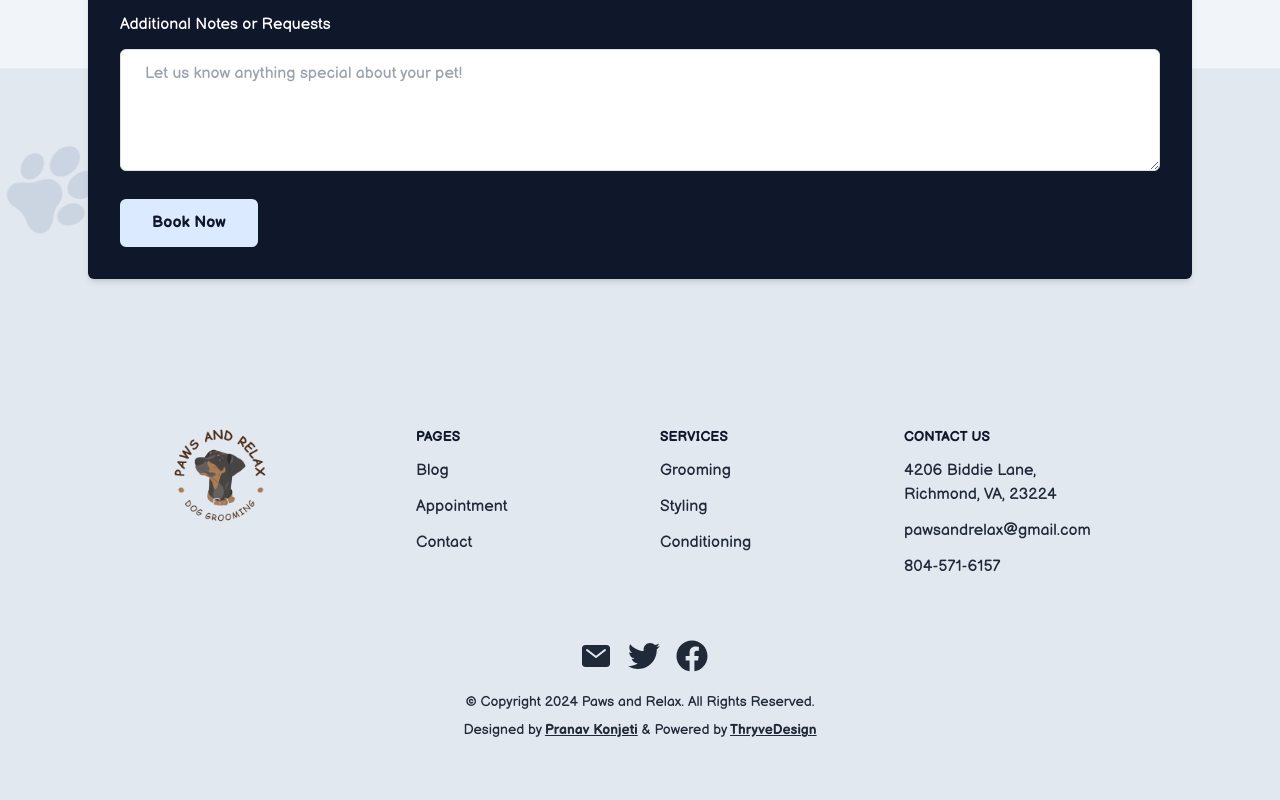
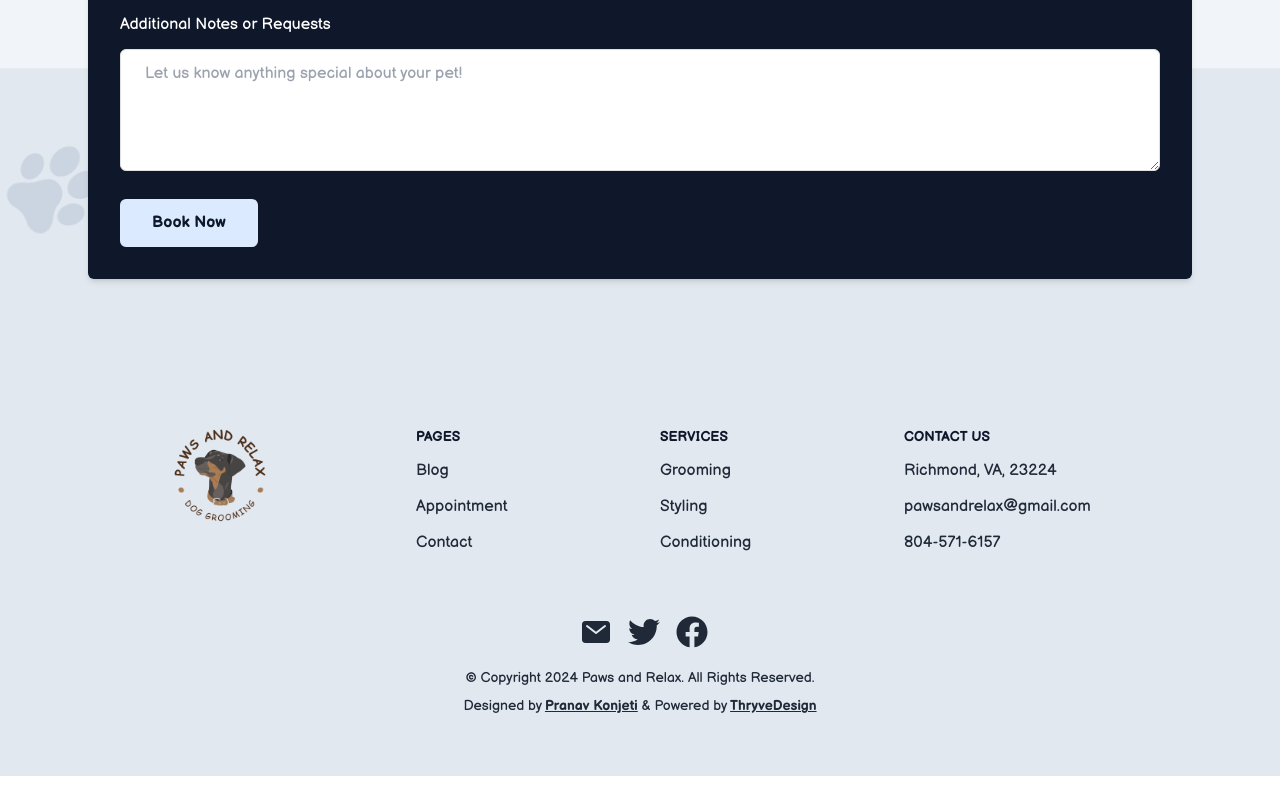
Before and after one commit to PkTheCoda/pawsandrelax, a React (Vite) app: page / in a window 1280 px wide. Shown: the part 5936-6736 px from the top of the page. After the commit the page ends 6712 px from the top, so only its background shows below. Built offline with nearby package versions, Linux system fonts and the light colour scheme.

Commit message:
changed address pawsandrelax

```diff
--- a/src/Components/Footer.jsx
+++ b/src/Components/Footer.jsx
@@ -43,7 +43,7 @@ const Footer = () => {
               Contact us
             </div>
             <a class="my-3 block" href="/#">
-              4206 Biddie Lane, Richmond, VA, 23224
+              Richmond, VA, 23224
               <span class="text-teal-600 text-xs p-1"></span>
             </a>
             <a class="my-3 block" href="/#">
```
